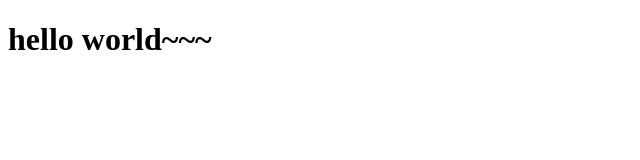
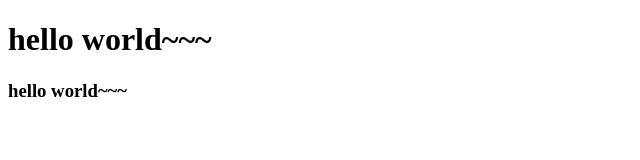
Before and after one commit to qzw-new/testDemo, a plain HTML site: page index.html in a window 1280 px wide. Shown: the whole page, without its empty margins (0-640 px from the left). Drawn offline with Linux system fonts and the light colour scheme.

Commit message:
这是第二次提交，提交一个README.md和index.html修改后的文件

```diff
--- a/index.html
+++ b/index.html
@@ -6,4 +6,6 @@
     </head>
     <body>
         <h1>hello world~~~</h1>
+        <h3>hello world~~~</h3>
+
     </body>
```
Also changed, not shown: 2 other files.
